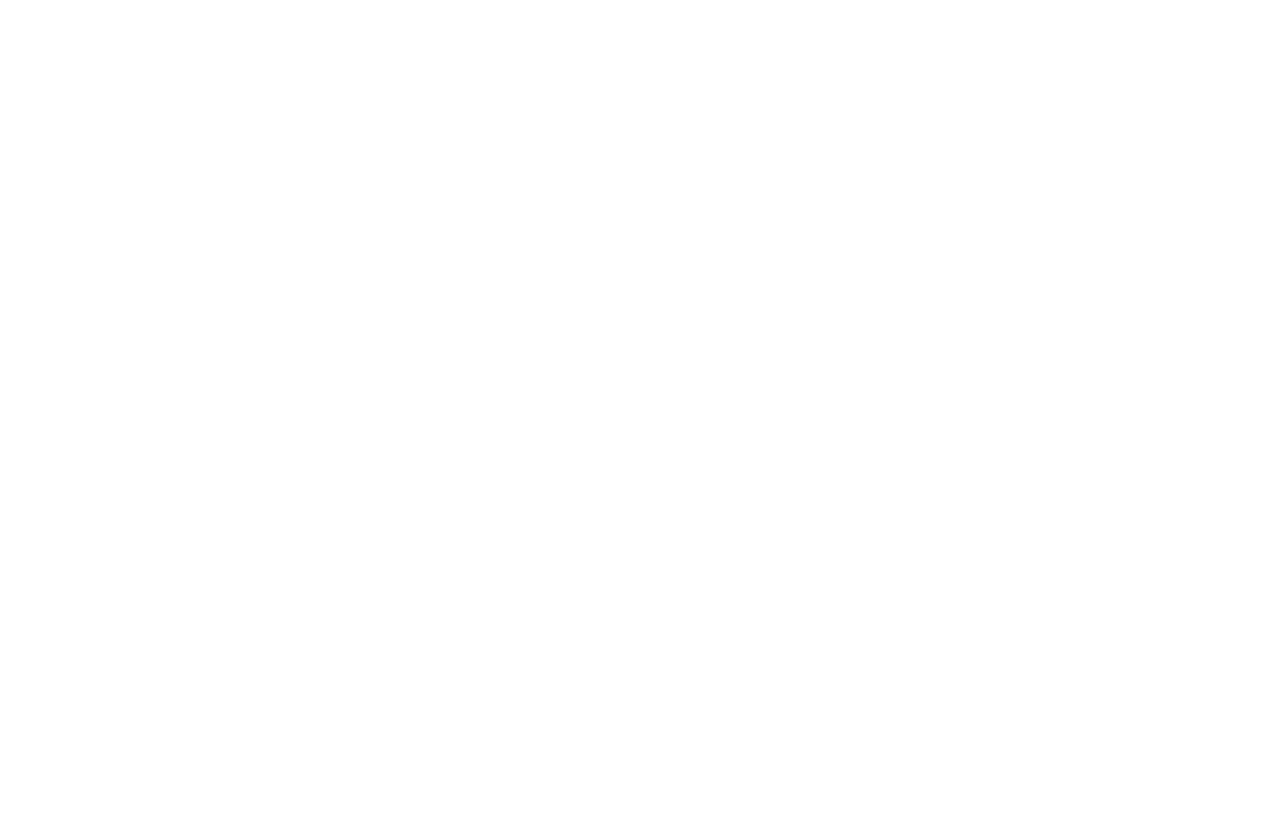
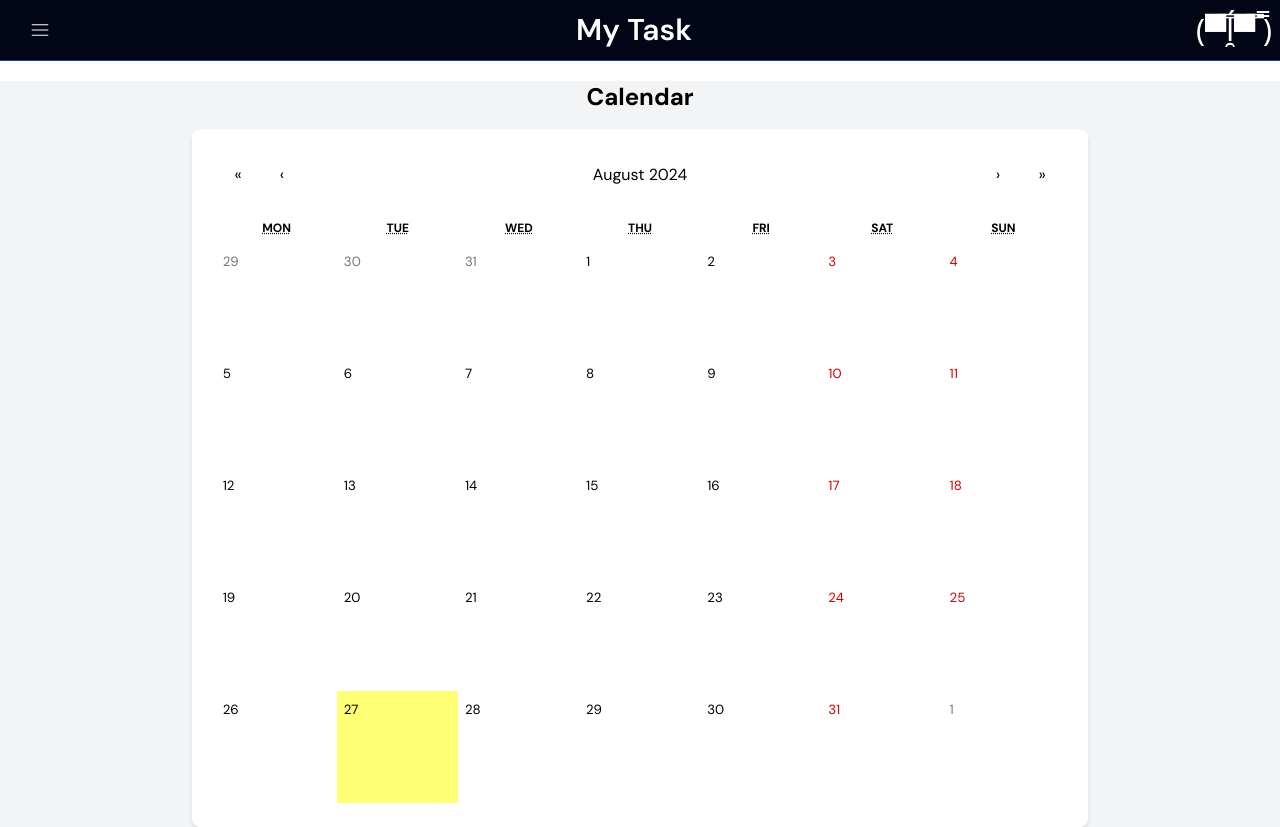
Before and after one commit to Kongkon06/My-taskv2, a React (Vite) app in the folder Mytask-Frontend/: page /calendar in a window 1280 px wide. Before the commit this address had no page. Before the commit the page ends 800 px from the top, so only its background shows below. Built offline with nearby package versions, Linux system fonts and the light colour scheme.

Commit message:
adding calendar

```diff
--- a/Mytask-Frontend/package.json
+++ b/Mytask-Frontend/package.json
@@ -12,6 +12,7 @@
   "dependencies": {
     "axios": "^1.7.5",
     "react": "^18.3.1",
+    "react-calendar": "^5.0.0",
     "react-dom": "^18.3.1",
     "react-router-dom": "^6.26.1",
     "recoil": "^0.7.7"
--- a/Mytask-Frontend/src/App.tsx
+++ b/Mytask-Frontend/src/App.tsx
@@ -4,6 +4,7 @@
 import { RecoilRoot } from 'recoil'
 import { Completed } from './Pages/Completed'
 import { Home } from './Pages/Home'
+import Calc from './Pages/Calender'
 
 function App() {
 
@@ -15,6 +16,7 @@
       <Route path='/' element={<Home/>}/>
       <Route path='/subtodo/:id' element={<Subtodo/>}/>
       <Route path='/completed' element={<Completed/>}/>
+      <Route path='/calendar' element={<Calc/>}/>
     </Routes>
     </BrowserRouter>
     </RecoilRoot>
--- a/Mytask-Frontend/src/Components/Sidebar.tsx
+++ b/Mytask-Frontend/src/Components/Sidebar.tsx
@@ -57,6 +57,7 @@
         <div className="py-4 overflow-y-auto ">
           <div role="button" onClick={()=>{navigate('/')}} className="text-white text-lg p-3 border-x border-indigo-700">Home</div>
           <div role="button" onClick={()=>{navigate('/completed')}} className="text-white text-lg p-3 border-x border-indigo-700">Completed Task</div>
+          <div role="button" onClick={()=>{navigate('/calendar')}} className="text-white text-lg p-3 border-x border-indigo-700">Calendar</div>
         </div>
       </div>
     </div>
--- /dev/null
+++ b/Mytask-Frontend/src/Pages/Calender.tsx
@@ -0,0 +1,58 @@
+import { useState } from 'react';
+import Calendar from 'react-calendar';
+import 'react-calendar/dist/Calendar.css';
+import { Appbar } from '../Components/Appbar';
+
+type CalendarValue = Date | Date[] | [Date, Date] | null;
+
+function Calc() {
+  const [date, setDate] = useState<CalendarValue>(new Date());
+  const [events, setEvents] = useState([
+    { date: new Date(2024, 0, 3), event: 'Design review', time: '10AM' },
+    { date: new Date(2024, 0, 3), event: 'Sales meeting', time: '2PM' },
+    { date: new Date(2024, 0, 7), event: 'Date night', time: '6PM' },
+    { date: new Date(2024, 0, 12), event: "Sam's birthday party", time: '2PM' },
+    { date: new Date(2024, 0, 22), event: 'Maple syrup museum', time: '3PM' },
+    { date: new Date(2024, 0, 22), event: 'Hockey game', time: '7PM' },
+    { date: new Date(2024, 1, 5), event: 'Cinema with friends', time: '9PM' },
+  ]);
+
+  const tileContent = ({ date, view }: { date: Date; view: string }) => {
+    if (view === 'month') {
+      const currentDayEvents = events.filter(
+        (event) => event.date.toDateString() === date.toDateString()
+      );
+      return currentDayEvents.map((event, index) => (
+        <div key={index} className="w-auto h-auto border-x border-slate-700 flex flex-col items-start p-2">
+          <span className="text-xs font-semibold">{event.event}</span>
+          <span className="text-xs text-gray-500">{event.time}</span>
+        </div>
+      ));
+    }
+    return null;
+  };
+
+  const handleDateChange = (value: CalendarValue) => {
+    setDate(value);
+  };
+
+  return (
+    <div>
+      <Appbar />
+      <div className="flex flex-col items-center justify-center h-full bg-gray-100">
+        <h1 className="text-2xl font-dm-sans font-bold mb-4">Calendar</h1>
+        <div className="w-full max-w-4xl bg-white shadow-md rounded-lg p-6">
+          <Calendar
+            onChange={()=>{handleDateChange}}  // Add the onChange prop
+            tileContent={tileContent}
+            tileClassName={`flex items-top sm:w-auto sm:h-auto  sm:lg:w-28 lg:h-28 `}
+            defaultActiveStartDate={new Date()}
+            className="w-full h-auto border-none font-dm-sans"
+          />
+        </div>
+      </div>
+    </div>
+  );
+}
+
+export default Calc;
```
Also changed, not shown: 1 other file (tests, documents, lock files or other folders).
